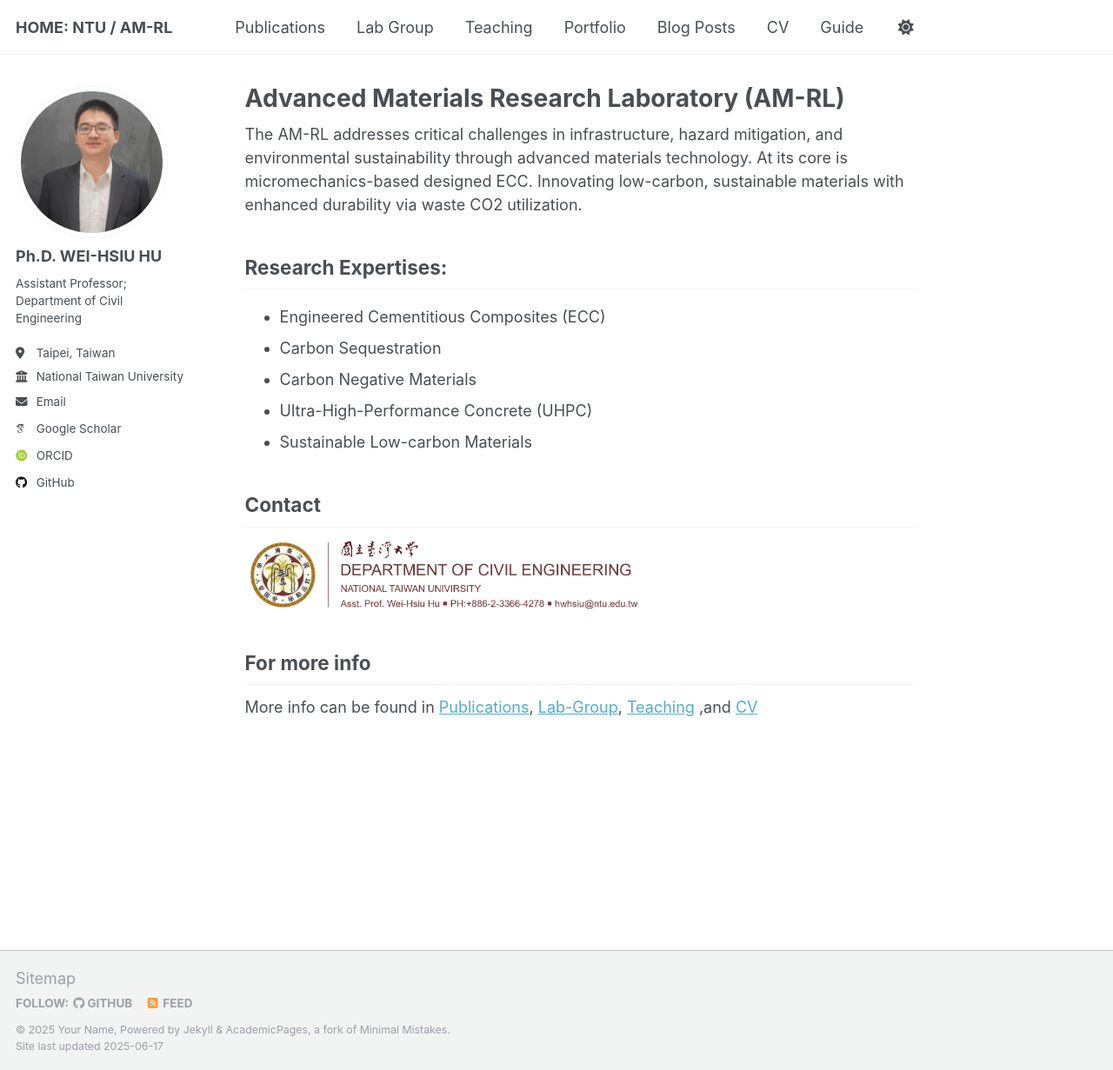
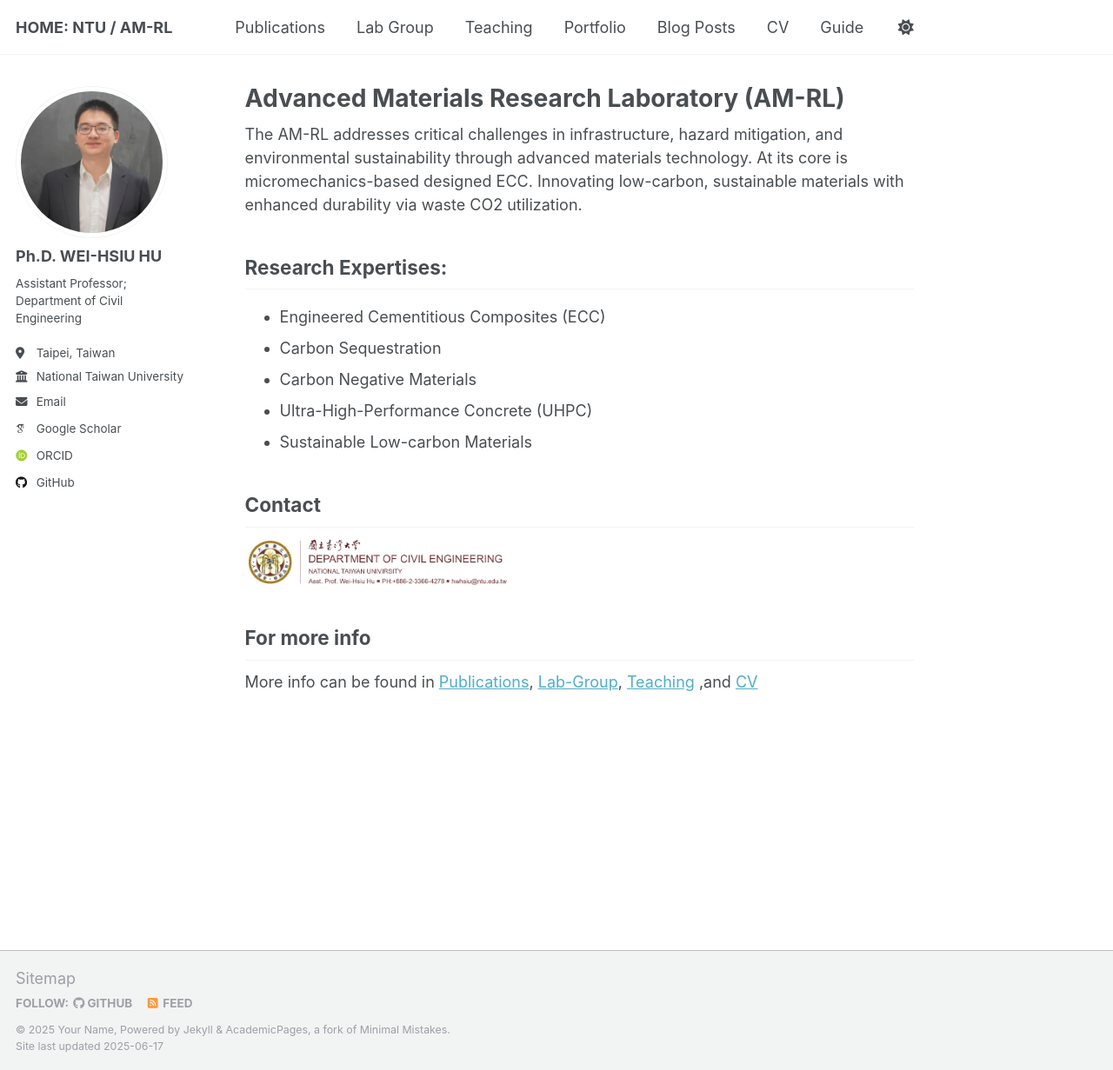
Before and after one commit to hwhsiu/hwhsiu.github.io, a Jekyll site: the page built from _pages/about.md, in a window 1280 px wide and 1231 px high. Shown: the whole window at 87% size. Built offline with Jekyll 4.4.1, drawn with Linux system fonts in a browser that asks for light colours; some web fonts are replaced.

Commit message:
Update about.md

```diff
--- a/_pages/about.md
+++ b/_pages/about.md
@@ -19,7 +19,7 @@ Research Expertises:
 
 Contact
 -----
-<img src="/images/contact.png" width="60%" alt="Contact Info">
+<img src="/images/contact.png" width="40%" alt="Contact Info2">
 
 
 For more info
```
